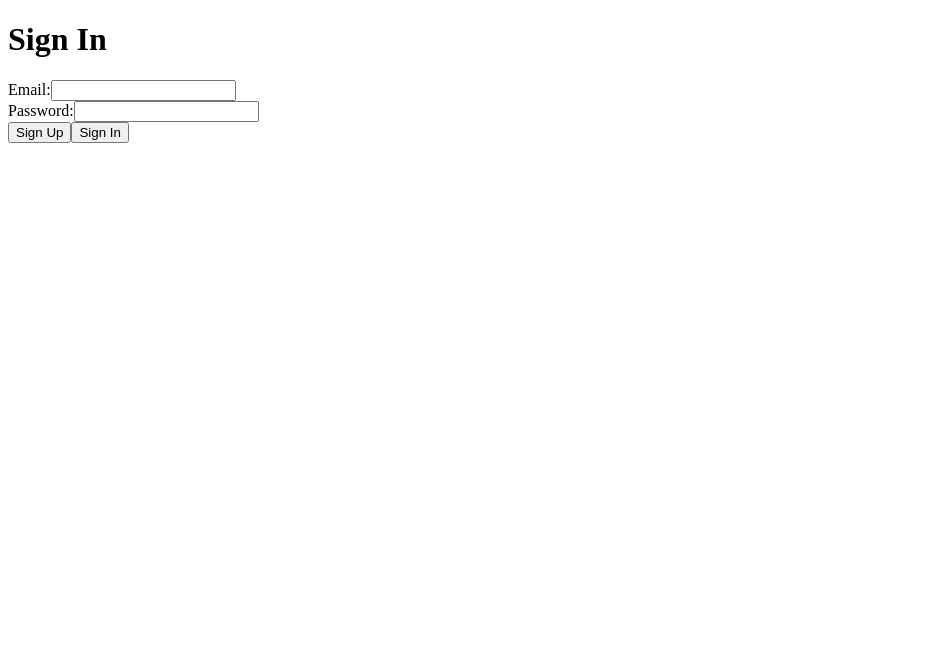
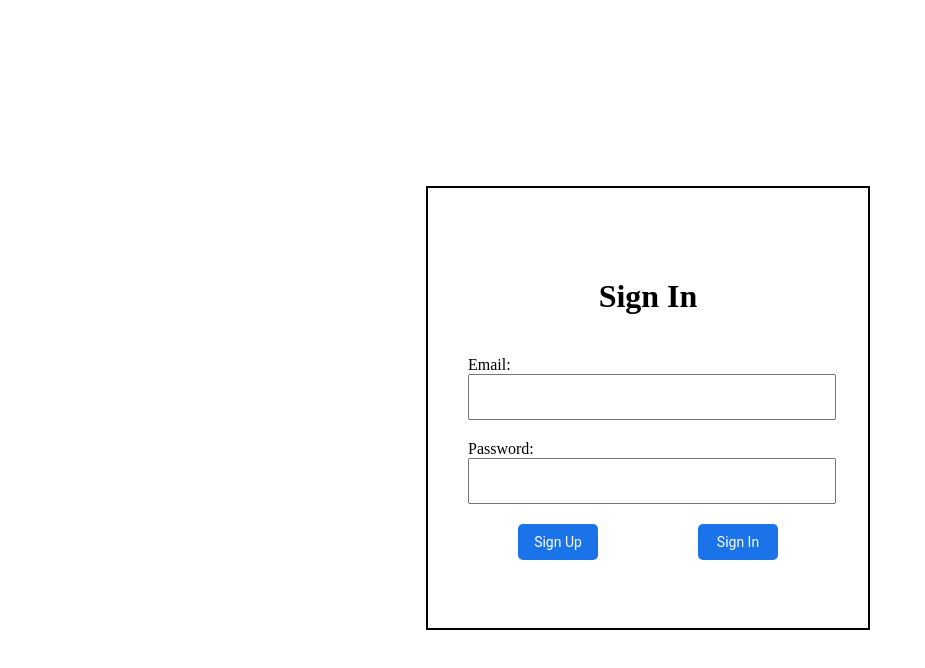
Before and after one commit to Rayan-Emad1/Instagram-Clone, a React (Create React App) app in the folder frontend-insta/: page /signin in a window 1280 px wide. Shown: the top 668 px of the page, without its empty margins (0-925 px from the left). Built offline with nearby package versions, Linux system fonts and the light colour scheme.

Commit message:
FE : added styling for log pages

```diff
--- a/frontend-insta/src/Pages/Signin/styles.css
+++ b/frontend-insta/src/Pages/Signin/styles.css
@@ -0,0 +1,43 @@
+.center{
+    width: 100vw;
+    height: 100vh;
+    display: flex;
+    justify-content: center;
+    align-items: center;
+}
+
+.signin-form{
+    padding: 20px;
+    width:400px;
+    height: 400px;
+    display: flex;
+    flex-direction: column;
+    justify-content: center;
+    align-items: center;
+    grid-row-gap: 20px;
+    border: 2px solid black;
+}
+
+button {
+    color: rgb(255, 255, 255);
+    font-family: "Google Sans", Roboto, Arial, sans-serif;
+    font-size: 0.875rem;
+    background-color: #1a73e8;
+    border-radius: 5px;
+    width: 80px;
+    height: 36px;
+    border: none;
+    cursor: pointer;
+}
+
+.input-container {
+    display: flex;
+    flex-direction: column;
+    width: 90%;
+}
+
+input {
+    height: 40px;
+    width: 100%;
+    align-self: flex-start;
+}
--- a/frontend-insta/src/Pages/Signup/styles.css
+++ b/frontend-insta/src/Pages/Signup/styles.css
@@ -0,0 +1,49 @@
+.center{
+    width: 100vw;
+    height: 100vh;
+    display: flex;
+    justify-content: center;
+    align-items: center;
+}
+
+.signup-form{
+    padding: 20px;
+    width:400px;
+    height: 500px;
+    display: flex;
+    flex-direction: column;
+    justify-content: center;
+    align-items: center;
+    grid-row-gap: 20px;
+    border: 2px solid black;
+}
+
+button {
+    color: rgb(255, 255, 255);
+    font-family: "Google Sans", Roboto, Arial, sans-serif;
+    font-size: 0.875rem;
+    background-color: #1a73e8;
+    border-radius: 5px;
+    width: 80px;
+    height: 36px;
+    border: none;
+    cursor: pointer;
+}
+
+.input-container {
+    display: flex;
+    flex-direction: column;
+    width: 90%;
+}
+
+input {
+    height: 40px;
+    width: 100%;
+    align-self: flex-start;
+}
+
+.button-container{
+    width: 90%;
+    display: flex;
+    justify-content: space-around;
+}
```
